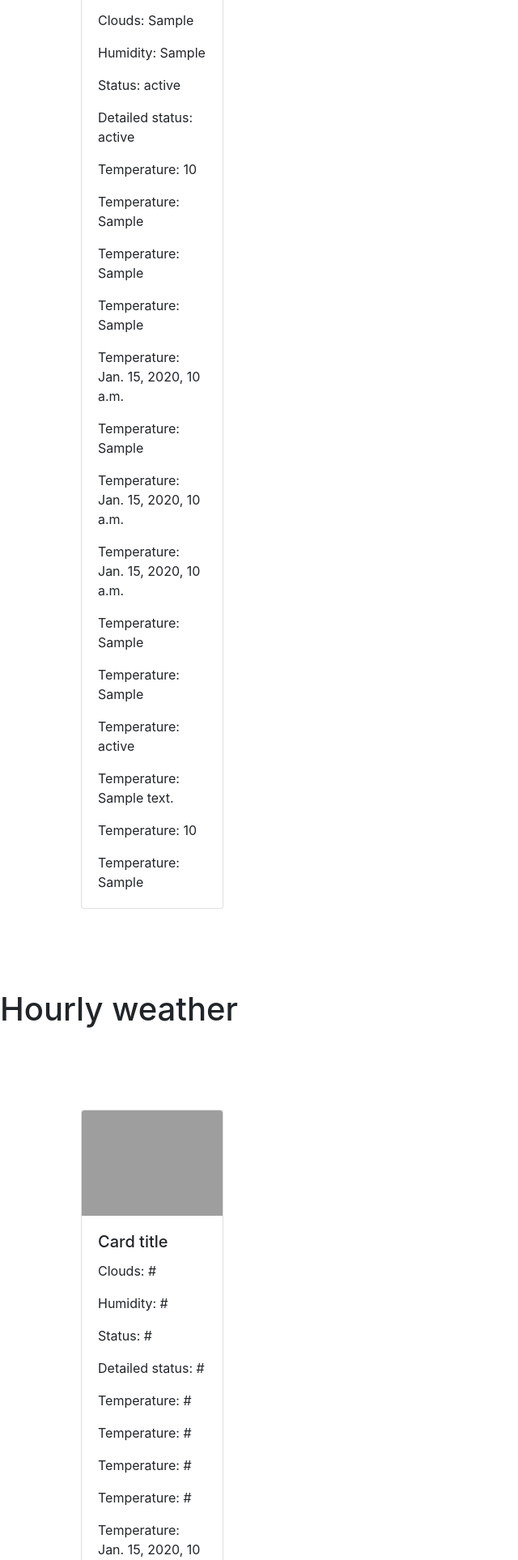
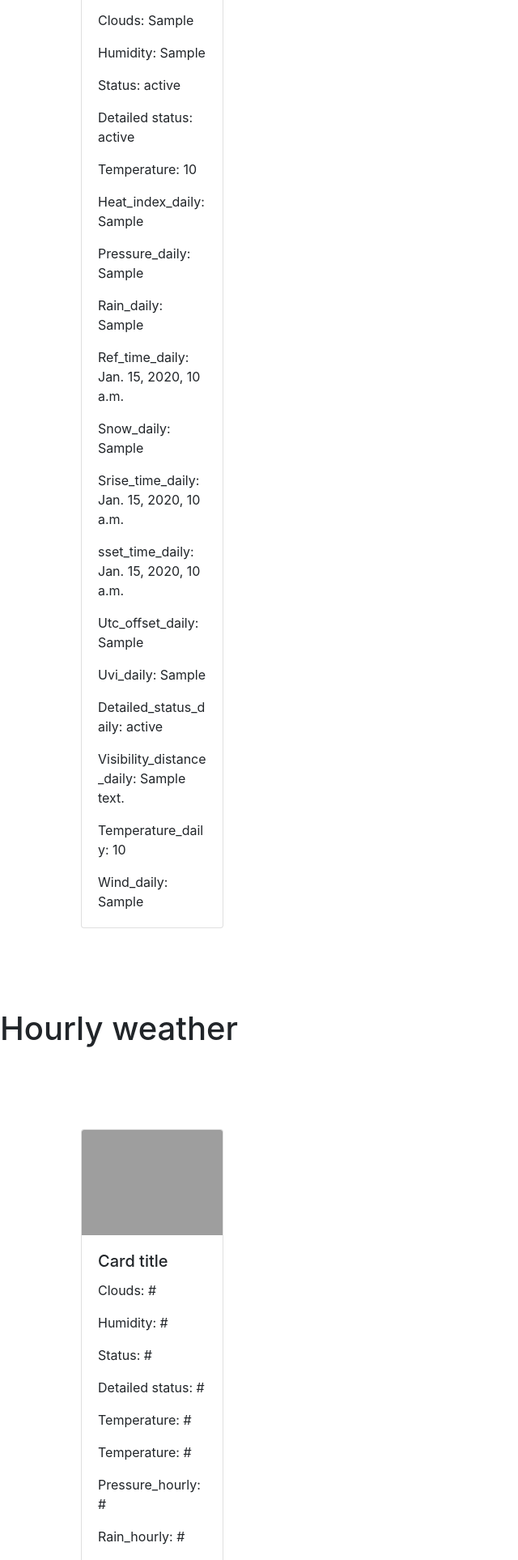
Before and after one commit to DiZiNnEs/weather-website-backend, a Django app: template weather/templates/weather/weather.html in a window 1280 px wide. Shown: the part 887-2813 px from the top of the page at 81% size, without its empty margins (0-640 px from the left). Run offline with Django 3.2, Linux system fonts and the light colour scheme; the template is opened without the code that fills it: most values are stand-ins (such as "Sample title", 1, 10 or a date in 2020); some libraries are stand-ins or nearby versions; grey boxes are pictures that could not be loaded.

Commit message:
refactor(templates): change names in weather.html

```diff
--- a/weather/templates/weather/weather.html
+++ b/weather/templates/weather/weather.html
@@ -38,19 +38,19 @@
                 <p class="card-text">Detailed status: {{ city.Detailed_status_daily }}</p>
                 <p class="card-text">Temperature: {{ city.Temperature_daily }}</p>
                 {# new #}
-                <p class="card-text">Temperature: {{ city.Heat_index_daily }}</p>
-                <p class="card-text">Temperature: {{ city.Pressure_daily }}</p>
-                <p class="card-text">Temperature: {{ city.Rain_daily }}</p>
-                <p class="card-text">Temperature: {{ city.Ref_time_daily }}</p>
-                <p class="card-text">Temperature: {{ city.Snow_daily }}</p>
-                <p class="card-text">Temperature: {{ city.Srise_time_daily }}</p>
-                <p class="card-text">Temperature: {{ city.sset_time_daily }}</p>
-                <p class="card-text">Temperature: {{ city.Utc_offset_daily }}</p>
-                <p class="card-text">Temperature: {{ city.Uvi_daily }}</p>
-                <p class="card-text">Temperature: {{ city.Detailed_status_daily }}</p>
-                <p class="card-text">Temperature: {{ city.Visibility_distance_daily }}</p>
-                <p class="card-text">Temperature: {{ city.Temperature_daily }}</p>
-                <p class="card-text">Temperature: {{ city.Wind_daily }}</p>
+                <p class="card-text">Heat_index_daily: {{ city.Heat_index_daily }}</p>
+                <p class="card-text">Pressure_daily: {{ city.Pressure_daily }}</p>
+                <p class="card-text">Rain_daily: {{ city.Rain_daily }}</p>
+                <p class="card-text">Ref_time_daily: {{ city.Ref_time_daily }}</p>
+                <p class="card-text">Snow_daily: {{ city.Snow_daily }}</p>
+                <p class="card-text">Srise_time_daily: {{ city.Srise_time_daily }}</p>
+                <p class="card-text">sset_time_daily: {{ city.sset_time_daily }}</p>
+                <p class="card-text">Utc_offset_daily: {{ city.Utc_offset_daily }}</p>
+                <p class="card-text">Uvi_daily: {{ city.Uvi_daily }}</p>
+                <p class="card-text">Detailed_status_daily: {{ city.Detailed_status_daily }}</p>
+                <p class="card-text">Visibility_distance_daily: {{ city.Visibility_distance_daily }}</p>
+                <p class="card-text">Temperature_daily: {{ city.Temperature_daily }}</p>
+                <p class="card-text">Wind_daily: {{ city.Wind_daily }}</p>
 
             </div>
         </div>
@@ -72,18 +72,18 @@
                 <p class="card-text">Temperature: {{ city.Temperature_hourly }}</p>
                 {# new #}
                 <p class="card-text">Temperature: {{ city.Heat_index_hourly }}</p>
-                <p class="card-text">Temperature: {{ city.Pressure_hourly }}</p>
-                <p class="card-text">Temperature: {{ city.Rain_hourly }}</p>
-                <p class="card-text">Temperature: {{ city.Ref_time_hourly }}</p>
-                <p class="card-text">Temperature: {{ city.Snow_hourly }}</p>
-                <p class="card-text">Temperature: {{ city.Srise_time_hourly }}</p>
-                <p class="card-text">Temperature: {{ city.sset_time_hourly }}</p>
-                <p class="card-text">Temperature: {{ city.Utc_offset_hourly }}</p>
-                <p class="card-text">Temperature: {{ city.Uvi_hourly }}</p>
-                <p class="card-text">Temperature: {{ city.Detailed_status_hourly }}</p>
-                <p class="card-text">Temperature: {{ city.Visibility_distance_hourly }}</p>
-                <p class="card-text">Temperature: {{ city.Temperature_hourly }}</p>
-                <p class="card-text">Temperature: {{ city.Wind_hourly }}</p>
+                <p class="card-text">Pressure_hourly: {{ city.Pressure_hourly }}</p>
+                <p class="card-text">Rain_hourly: {{ city.Rain_hourly }}</p>
+                <p class="card-text">Ref_time_hourly: {{ city.Ref_time_hourly }}</p>
+                <p class="card-text">Snow_hourly: {{ city.Snow_hourly }}</p>
+                <p class="card-text">Srise_time_hourly: {{ city.Srise_time_hourly }}</p>
+                <p class="card-text">sset_time_hourly: {{ city.sset_time_hourly }}</p>
+                <p class="card-text">Utc_offset_hourly: {{ city.Utc_offset_hourly }}</p>
+                <p class="card-text">Uvi_hourly: {{ city.Uvi_hourly }}</p>
+                <p class="card-text">Detailed_status_hourly: {{ city.Detailed_status_hourly }}</p>
+                <p class="card-text">Visibility_distance_hourly: {{ city.Visibility_distance_hourly }}</p>
+                <p class="card-text">Temperature_hourly: {{ city.Temperature_hourly }}</p>
+                <p class="card-text">Wind_hourly: {{ city.Wind_hourly }}</p>
             </div>
         </div>
     {% endfor %}
```
